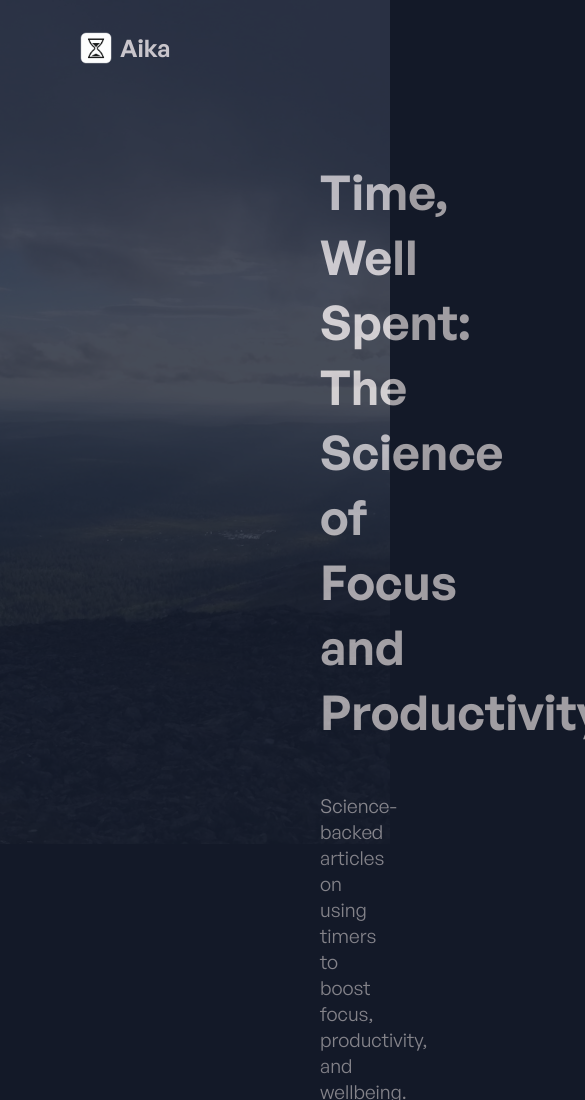
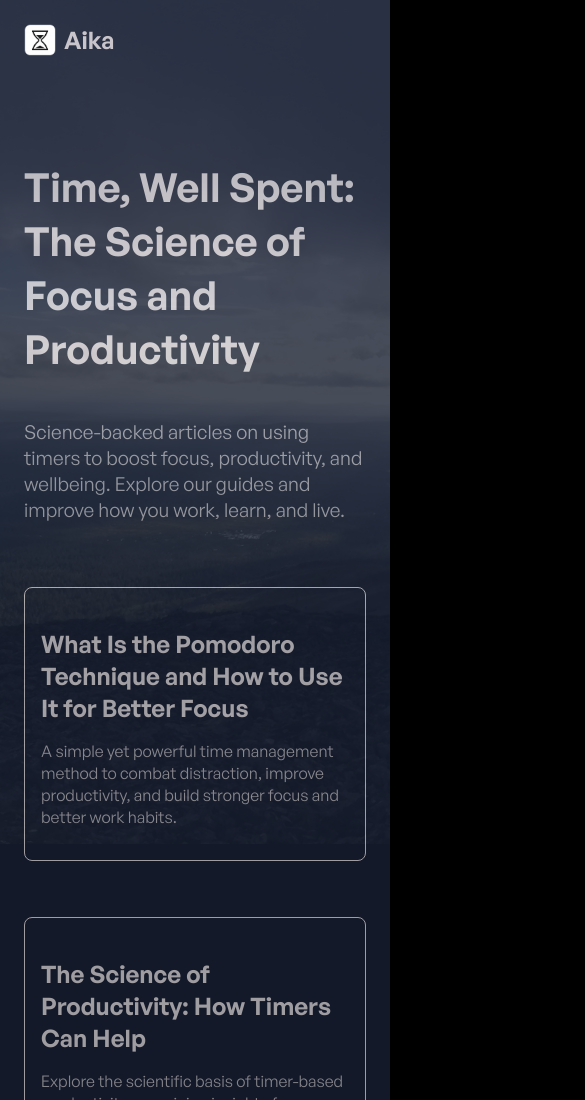
Before and after one commit to sund4e/timer, a Next.js app: page /articles in a window 390 px wide. Shown: the top 1100 px of the page, 585 px wide, since content can reach past the window. Built offline with nearby package versions, Linux system fonts and the light colour scheme; no server answers.

Commit message:
Responsive layout

```diff
--- a/components/Page/Page.tsx
+++ b/components/Page/Page.tsx
@@ -8,10 +8,14 @@ const Header = styled.header`
   top: 2rem;
   left: 5rem;
   z-index: 10;
+
+  @media (max-width: 768px) {
+    left: 1.5rem;
+    top: 1.5rem;
+  }
 `;
 
 const PostContainer = styled.div`
-  padding: 5rem 20rem;
   color: ${({ theme }) => theme.colors.light};
   display: flex;
   flex-direction: column;
@@ -20,6 +24,14 @@ const PostContainer = styled.div`
   opacity: 0.8;
   box-sizing: border-box;
   min-height: 100vh;
+  width: 100%;
+  max-width: 1200px; /* Adjust this value as needed */
+  margin: 0 auto;
+  padding: 5rem 2rem;
+
+  @media (max-width: 768px) {
+    padding: 6rem 1.5rem 3rem;
+  }
 `;
 
 type PageProps = {
--- a/pages/articles.tsx
+++ b/pages/articles.tsx
@@ -1,8 +1,15 @@
 import styled from 'styled-components';
 import { Page } from '../components/Page/Page';
 import { articles } from '../data/articles/index';
-import { Title } from '../components/ArticlePage/ArticlePage';
+import { Title as PageTitle } from '../components/ArticlePage/ArticlePage';
 import Link from 'next/link';
+
+const Title = styled(PageTitle)`
+  @media (max-width: 768px) {
+    font-size: 2.5rem;
+    margin-top: 4rem;
+  }
+`;
 
 const SubTitle = styled.p`
   font-size: 1.2rem;
@@ -18,16 +25,21 @@ const PostList = styled.ul`
   display: flex;
   flex-wrap: wrap;
   justify-content: space-between;
+  gap: 2rem; /* Adds space between items */
 `;
 
 const PostItemContainer = styled.li`
   margin-bottom: 1.5rem;
-  flex: 0 0 auto;
-  width: 45%;
+  flex: 1 1 45%; /* Allows items to grow and shrink */
+  min-width: 300px; /* Prevents items from becoming too narrow */
   border: 1px solid;
   padding: 1rem;
   border-radius: ${({ theme }) => theme.radius}rem;
   transition: border-color 0.2s ease-in-out;
+
+  @media (max-width: 768px) {
+    flex-basis: 100%; /* Makes items full-width on mobile */
+  }
 
   &:hover {
     border-color: white;
```
